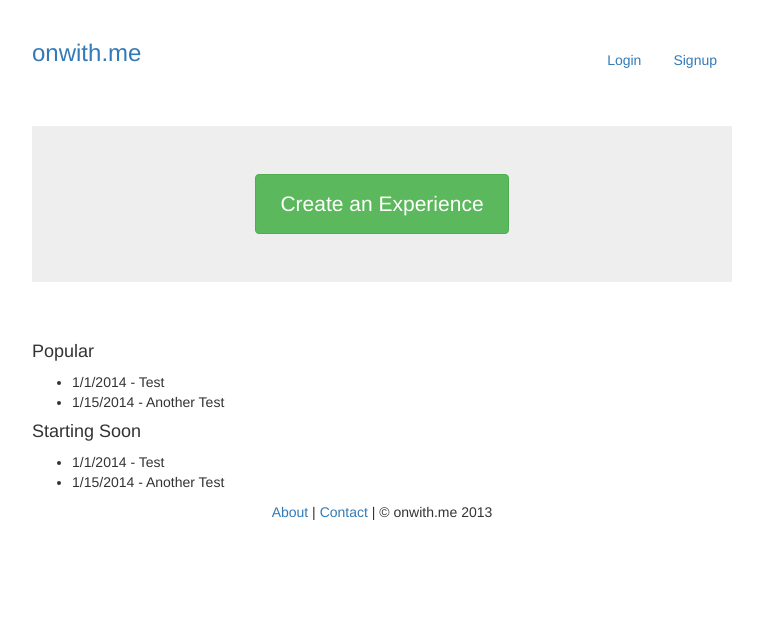
After one commit to evanlh/onwithme, a Flask app: page / in a window 1280 px wide. The commit adds this page. Shown: the top 621 px of the page, without its empty margins (258-1021 px from the left). Run offline with Flask 2, Linux system fonts and the light colour scheme; parts of the project's set-up code (start-up, migrations or seed data) failed here and were passed over; some libraries are stand-ins or nearby versions.

Commit message:
progress on templates, render using Angular

```diff
--- a/app/__init__.py
+++ b/app/__init__.py
@@ -10,4 +10,8 @@ app.config['SQLALCHEMY_DATABASE_URI'] = 'sqlite:////tmp/test.db'
 def index():
     return render_template('index.html')
 
+@app.route('/create')
+def create():
+    return render_template('create.html')
+
 import models
--- a/app/models.py
+++ b/app/models.py
@@ -24,5 +24,5 @@ class Experience(db.Model):
 manager = APIManager(app, flask_sqlalchemy_db=db)
 # Create API endpoints, which will be available at /api/<tablename> by
 # default. Allowed HTTP methods can be specified as well.
-manager.create_api(User, methods=['GET', 'POST', 'DELETE'])
+manager.create_api(User, methods=['GET', 'POST', 'DELETE'], exclude_columns=['password'])
 manager.create_api(Experience, methods=['GET', 'POST', 'DELETE'])
--- /dev/null
+++ b/app/static/js/controllers.js
@@ -0,0 +1,30 @@
+'use strict';
+
+var onwithmeApp = angular.module('onwithmeApp', []);
+onwithmeApp.config(function($interpolateProvider) {
+  $interpolateProvider.startSymbol('[[');
+  $interpolateProvider.endSymbol(']]');
+});
+
+onwithmeApp.controller('HomeCtrl', function($scope){
+    $scope.starting_soon = [
+        { id: 1,
+          name: 'Test',
+          start: '1/1/2014'
+        },
+        { id: 2,
+          name: 'Another Test',
+          start: '1/15/2014'
+        }
+    ];
+    $scope.popular = [
+        { id: 1,
+          name: 'Test',
+          start: '1/1/2014'
+        },
+        { id: 2,
+          name: 'Another Test',
+          start: '1/15/2014'
+        }
+    ];
+});
--- a/app/templates/base.html
+++ b/app/templates/base.html
@@ -1,8 +1,8 @@
-<!DOCTYPE html>
-<html lang="en">
+<!doctype html>
+<html lang="en" ng-app="onwithmeApp">
   <head>
     <meta charset="utf-8">
-    <title>Onwith.me</title>
+    <title>{% block title %}Onwith.me{% endblock %}</title>
     <meta name="viewport" content="width=device-width, initial-scale=1.0">
     <meta name="description" content="">
     <meta name="author" content="">
@@ -47,8 +47,10 @@
       .marketing p + h4 {
         margin-top: 28px;
       }
+      .footer {
+        text-align: center;
+      }
     </style>
-    <link href="../assets/css/bootstrap-responsive.css" rel="stylesheet">
 
     <!-- HTML5 shim, for IE6-8 support of HTML5 elements -->
     <!--[if lt IE 9]>
@@ -63,57 +65,21 @@
                                    <link rel="shortcut icon" href="../assets/ico/favicon.png">
   </head>
 
-  <body>
+  <body ng-controller="{% block controller %}HomeCtrl{% endblock %}">
 
     <div class="container-narrow">
-
       <div class="masthead">
         <ul class="nav nav-pills pull-right">
-          <li class="active"><a href="#">Home</a></li>
-          <li><a href="#">About</a></li>
-          <li><a href="#">Contact</a></li>
+          <li><a href="/login">Login</a></li>
+          <li><a href="/signup">Signup</a></li>
         </ul>
-        <h3 class="muted">Project name</h3>
+        <h3 class="muted"><a href="/">onwith.me</a></h3>
       </div>
 
-      <hr>
-
-      <div class="jumbotron">
-        <h1>Super awesome marketing speak!</h1>
-        <p class="lead">Cras justo odio, dapibus ac facilisis in, egestas eget quam. Fusce dapibus, tellus ac cursus commodo, tortor mauris condimentum nibh, ut fermentum massa justo sit amet risus.</p>
-        <a class="btn btn-large btn-success" href="#">Sign up today</a>
-      </div>
-
-      <hr>
-
-      <div class="row-fluid marketing">
-        <div class="span6">
-          <h4>Subheading</h4>
-          <p>Donec id elit non mi porta gravida at eget metus. Maecenas faucibus mollis interdum.</p>
-
-          <h4>Subheading</h4>
-          <p>Morbi leo risus, porta ac consectetur ac, vestibulum at eros. Cras mattis consectetur purus sit amet fermentum.</p>
-
-          <h4>Subheading</h4>
-          <p>Maecenas sed diam eget risus varius blandit sit amet non magna.</p>
-        </div>
-
-        <div class="span6">
-          <h4>Subheading</h4>
-          <p>Donec id elit non mi porta gravida at eget metus. Maecenas faucibus mollis interdum.</p>
-
-          <h4>Subheading</h4>
-          <p>Morbi leo risus, porta ac consectetur ac, vestibulum at eros. Cras mattis consectetur purus sit amet fermentum.</p>
-
-          <h4>Subheading</h4>
-          <p>Maecenas sed diam eget risus varius blandit sit amet non magna.</p>
-        </div>
-      </div>
-
-      <hr>
+      {% block content %}{% endblock %}
 
       <div class="footer">
-        <p>&copy; Company 2013</p>
+        <p><a href="#">About</a> | <a href="#">Contact</a> | &copy; onwith.me 2013</p>
       </div>
 
     </div> <!-- /container -->
@@ -121,7 +87,8 @@
     <!-- Le javascript
     ================================================== -->
 
-    <script src="bootstrap_components/angular/angular.min.js"></script>
-    <script src="ui-bootstrap-tpls-0.6.0.js"></script>
+    <script src="static/bower_components/angular/angular.min.js"></script>
+    <script src="static/js/ui-bootstrap-tpls-0.6.0.min.js"></script>
+    <script src="static/js/controllers.js"></script>
   </body>
 </html>
--- /dev/null
+++ b/app/templates/index.html
@@ -0,0 +1,28 @@
+{% extends "base.html" %}
+{% block controller %}HomeCtrl{% endblock %}
+{% block title %}Home - Onwith.me {% endblock %}
+{% block content %}
+      <div class="jumbotron">
+        <a class="btn btn-large btn-success" href="/create">Create an Experience</a>
+      </div>
+
+      <div class="row-fluid marketing">
+        <div class="span6">
+          <h4>Popular</h4>
+          <ul>
+            <li ng-repeat="event in popular">
+              [[ event.start ]] - [[ event.name ]]
+            </li>
+          </ul>
+        </div>
+
+        <div class="span6">
+          <h4>Starting Soon</h4>
+          <ul>
+            <li ng-repeat="event in starting_soon">
+              [[ event.start ]] - [[ event.name ]]
+            </li>
+          </ul>
+      </div>
+
+{% endblock %}
```
Also changed, not shown: app/templates/create.html (added, +28 -0 lines), 4 other files.
